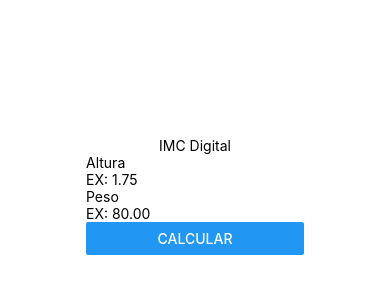
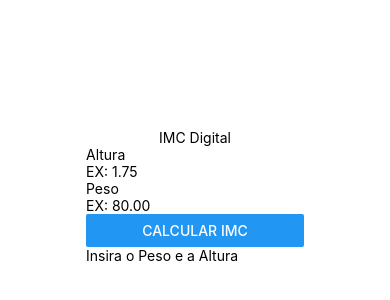
Before and after one commit to Brianlucca/imc-react-native, a React Native app: screen / in a window 390 px wide. Shown: the part 226-526 px from the top of the page. Built offline with nearby package versions, Linux system fonts and the light colour scheme.

Commit message:
Primeiro Commit

```diff
--- a/src/components/Form/index.js
+++ b/src/components/Form/index.js
@@ -1,23 +1,44 @@
-import React from "react"
-import { View, Text, TextInput, Button } from "react-native"
-import ResultImc from "./resultImc";
+import React, { useState } from "react";
+import { View, Text, TextInput, Button } from "react-native";
+import ImcResult from "./resultImc";
 
 export default function Form() {
-    return(
+  const [height, setHeight] = useState(null);
+  const [weight, setWeight] = useState(null);
+  const [messageImc, setMessageImc] = useState("Insira o Peso e a Altura");
+  const [imc, setImc] = useState(null);
+  const [textButton, setTextButton] = useState("Calcular");
+
+  const imcCalculator = () => {
+    return setImc((weight / (height * height)).toFixed(2));
+  };
+
+  const validationImc = () => {
+    if(weight != null && height != null) {
+        imcCalculator()
+        setWeight(null)
+        setHeight(null)
+        setMessageImc('Seu Imc é igual:')
+        setTextButton('Calcular Novamente')
+        return
+    }
+    setImc(null)
+    setTextButton('Calcular')
+    setMessageImc('Insira o peso e altura')
+  }
+
+  return (
     <View>
       <View>
         <Text>Altura</Text>
-                <TextInput
-                placeholder="EX: 1.75"
-                keyboardType="numeric"/>
+        <TextInput onChangeText={setHeight} value={height} placeholder="EX: 1.75" keyboardType="numeric" />
 
         <Text>Peso</Text>
-                <TextInput
-                placeholder="EX: 80.00"
-                keyboardType="numeric"/>
-                <Button title="Calcular"/>
+        <TextInput onChangeText={setWeight} value={weight} placeholder="EX: 80.00" keyboardType="numeric" />
+        <Button onPress={() => validationImc()}
+        title="Calcular Imc" />
       </View>
-            {/* <ResultImc  messageResultImc={messageImc} ResultImc={imc}/> */}
+      <ImcResult messageResultImc={messageImc} ResultImc={imc} />
     </View>
   );
 }
--- a/src/components/Form/resultImc/index.js
+++ b/src/components/Form/resultImc/index.js
@@ -1,7 +1,7 @@
 import React from "react"
 import { View, Text } from "react-native"
 
-export default function ResultImc(props) {
+export default function ImcResult(props) {
     return(
         <View>
             <Text>{props.ResultImc}</Text>
```
Lines whose indentation alone changed are shown as unchanged.
